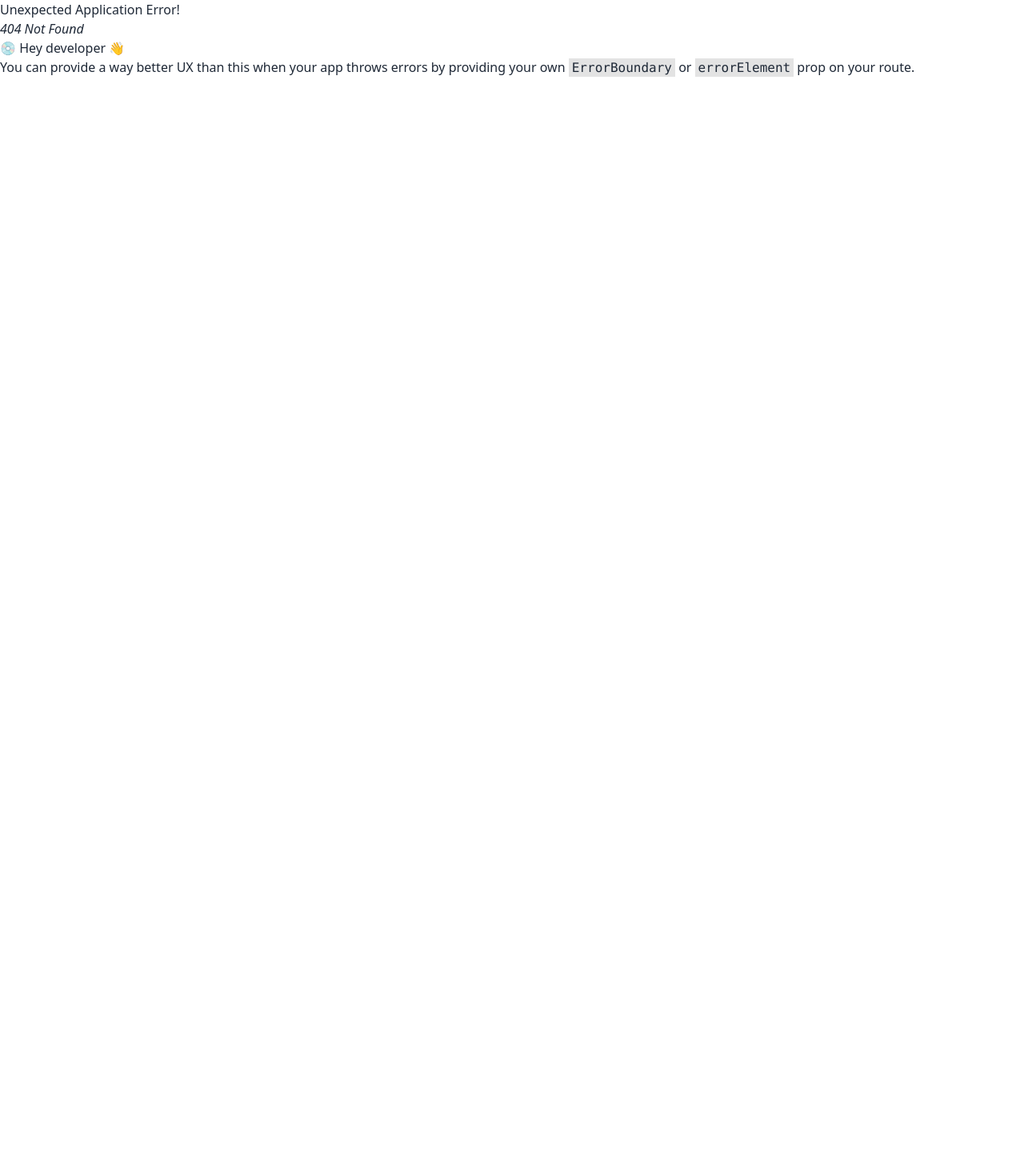
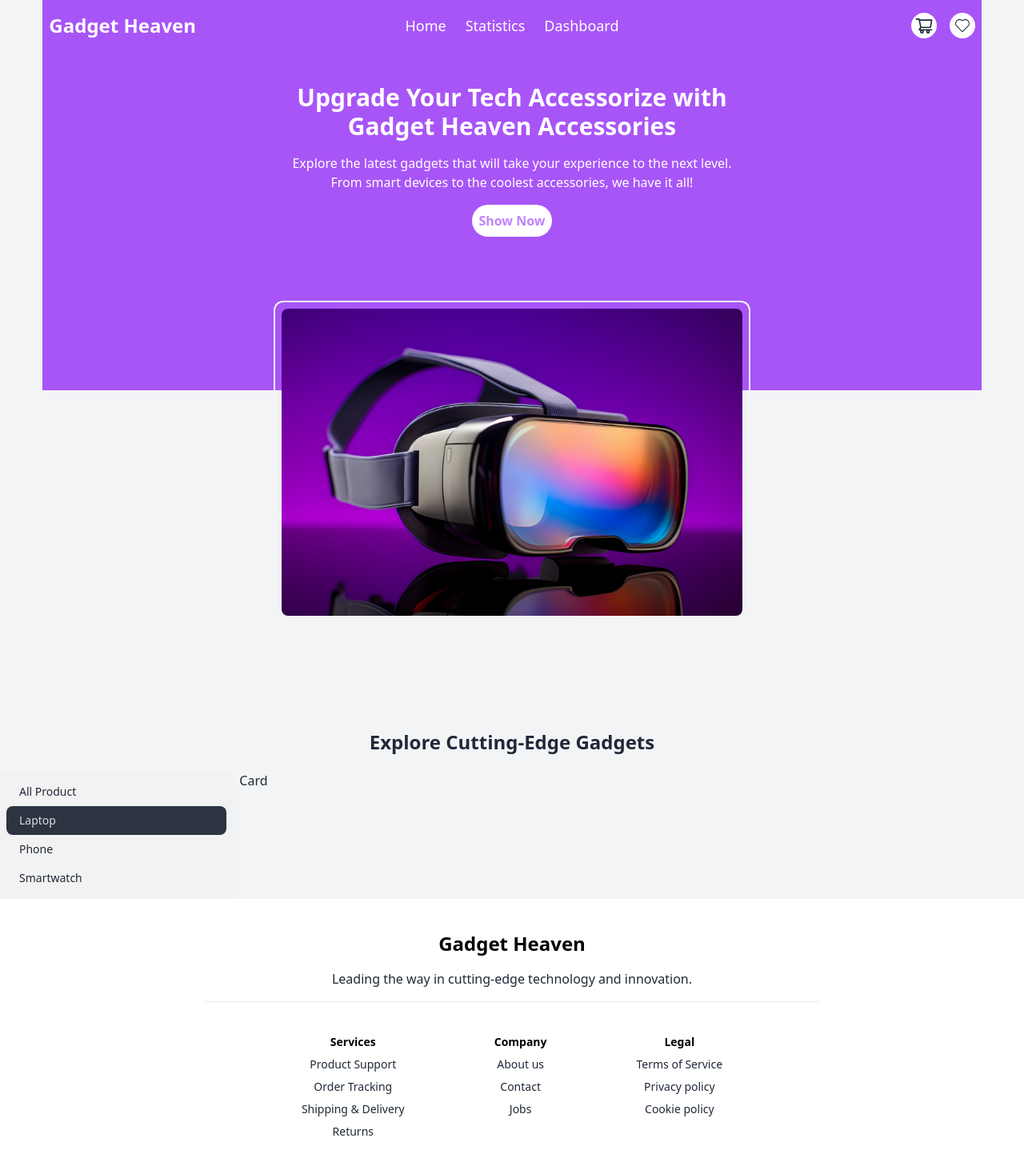
Before and after one commit to Mahajabin-Tokon/PHA8-Gadgets-Ecommerce, a React (Vite) app: page /cards in a window 1280 px wide. Before the commit this address had no page. Shown: the top 1458 px of the page at 80% size. Before the commit the page ends 800 px from the top, so only its background shows below. Built offline with nearby package versions, Linux system fonts and the light colour scheme.

Commit message:
Menu Complete

```diff
--- /dev/null
+++ b/src/components/Cards.jsx
@@ -0,0 +1,9 @@
+const Cards = () => {
+    return (
+        <div>
+            Card
+        </div>
+    );
+};
+
+export default Cards;
--- /dev/null
+++ b/src/components/Menu.jsx
@@ -0,0 +1,26 @@
+import { Link } from "react-router-dom";
+
+const Menu = () => {
+  return (
+    <div>
+      <ul className="menu bg-base-200">
+        <li>
+          <Link to="/cards">All Product</Link>
+        </li>
+        <li>
+          <Link to="/cards" className="active">
+            Laptop
+          </Link>
+        </li>
+        <li>
+          <Link to="/cards">Phone</Link>
+        </li>
+        <li>
+          <Link to="/cards">Smartwatch</Link>
+        </li>
+      </ul>
+    </div>
+  );
+};
+
+export default Menu;
--- a/src/components/Navbar.jsx
+++ b/src/components/Navbar.jsx
@@ -29,7 +29,7 @@ const Navbar = () => {
           >
             <NavLink to="/">Home</NavLink>
             <NavLink to="/">Statistics</NavLink>
-            <NavLink to="/">Dashboard</NavLink>
+            <NavLink to="/dashboard">Dashboard</NavLink>
           </ul>
         </div>
         <Link to="/" className="text-2xl font-bold text-white">
@@ -40,7 +40,7 @@ const Navbar = () => {
         <ul className="menu menu-horizontal px-1 gap-6 text-lg text-white">
           <NavLink to="/">Home</NavLink>
           <NavLink to="/">Statistics</NavLink>
-          <NavLink to="/">Dashboard</NavLink>
+          <NavLink to="/dashboard">Dashboard</NavLink>
         </ul>
       </div>
       <div className="navbar-end space-x-4">
--- /dev/null
+++ b/src/pages/Dashboard.jsx
@@ -0,0 +1,11 @@
+
+
+const Dashboard = () => {
+    return (
+        <div>
+            Dashboard
+        </div>
+    );
+};
+
+export default Dashboard;
--- /dev/null
+++ b/src/pages/Home.jsx
@@ -0,0 +1,21 @@
+import React from "react";
+import Banner from "../components/Banner";
+import Menu from "../components/Menu";
+import { Outlet } from "react-router-dom";
+
+const Home = () => {
+  return (
+    <div>
+      <Banner></Banner>
+      <h1 className="text-2xl font-bold text-center py-5">
+        Explore Cutting-Edge Gadgets
+      </h1>
+      <div className="w-11/12 md:flex justify-around gap-2">
+        <div className="md:w-1/4"><Menu></Menu></div>
+        <div className="md:w-3/4"><Outlet></Outlet></div>
+      </div>
+    </div>
+  );
+};
+
+export default Home;
```
Also changed, not shown: src/main.jsx (+15 -2 lines).
